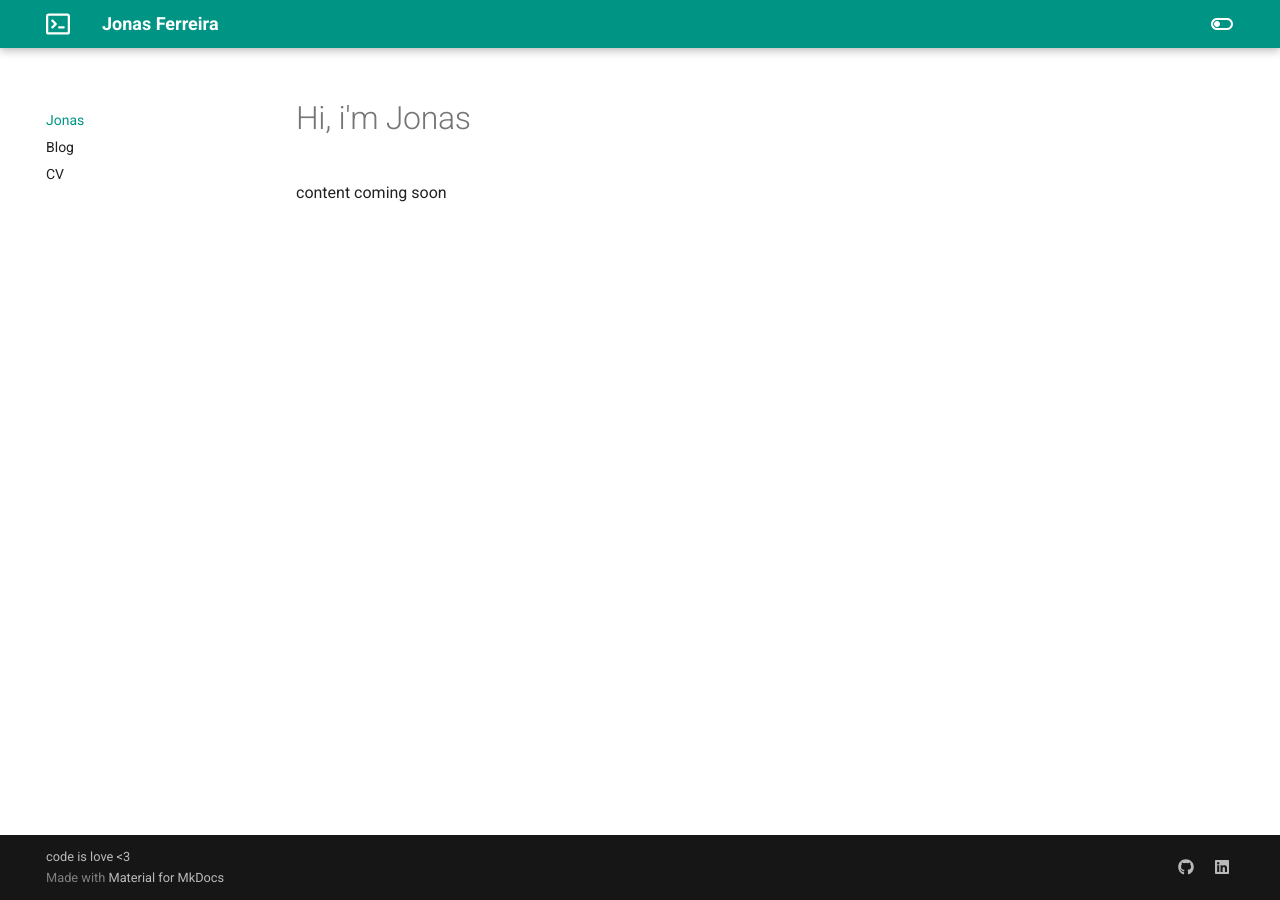
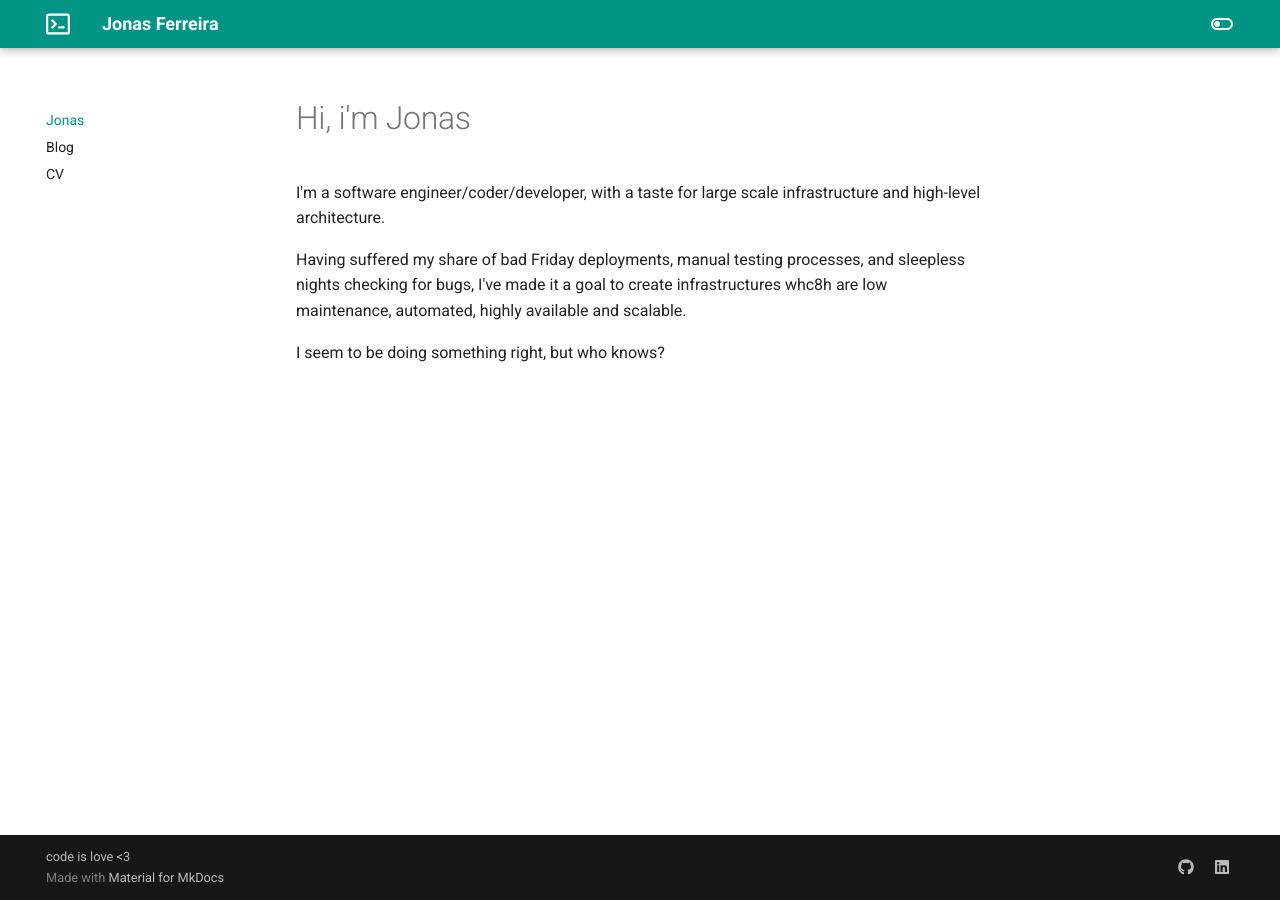
Before and after one commit to jonasmcferreira/jonasmcferreira.github.io, an MkDocs documentation site: the page built from docs/index.md, in a window 1280 px wide. Built offline with MkDocs 1.6.1 and Material for MkDocs 9.7.7, drawn with Linux system fonts in a browser that asks for light colours.

Commit message:
main modified docs/index.md

```diff
--- a/docs/index.md
+++ b/docs/index.md
@@ -1,3 +1,7 @@
 # Hi, i'm Jonas
 
-content coming soon
+I'm a software engineer/coder/developer, with a taste for large scale infrastructure and high-level architecture.
+
+Having suffered my share of bad Friday deployments, manual testing processes, and sleepless nights checking for bugs, I've made it a goal to create infrastructures whc8h are low maintenance, automated, highly available and scalable.
+
+I seem to be doing something right, but who knows?
```
